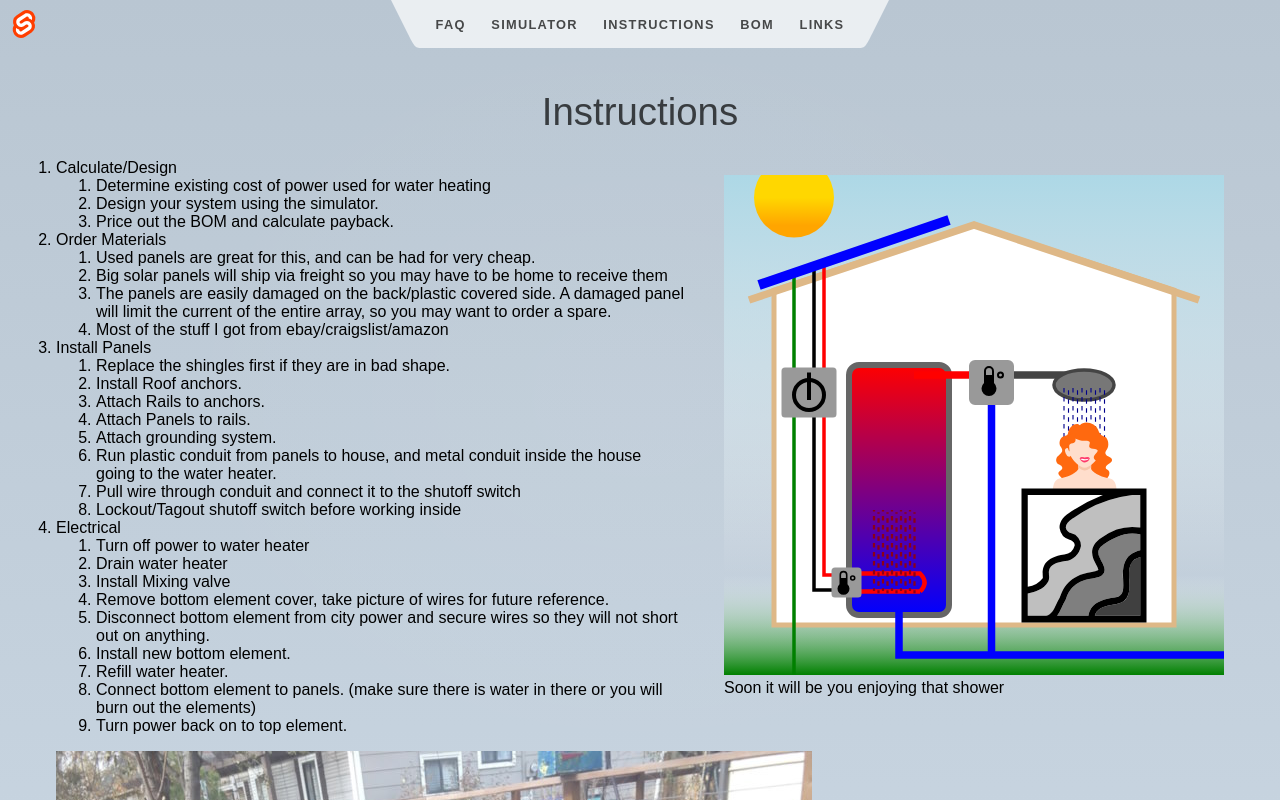
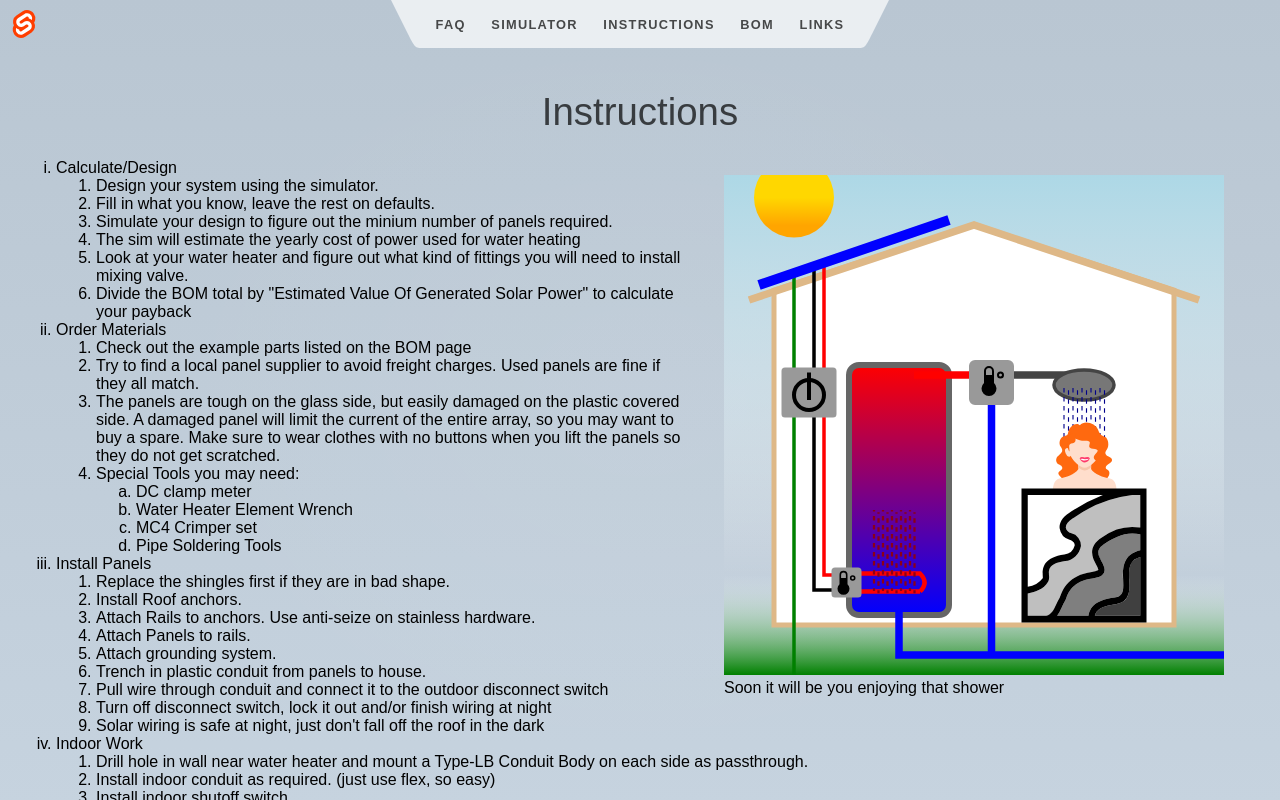
Before and after one commit to darrell-rg/solarcalc, a SvelteKit app: page /instructions in a window 1280 px wide. Shown: the top 800 px of the page. Built offline with nearby package versions, Linux system fonts and the light colour scheme.

Commit message:
improve instructions

```diff
--- a/src/routes/instructions/+page.svelte
+++ b/src/routes/instructions/+page.svelte
@@ -1,6 +1,5 @@
 <script>
-	import HousePic from "$lib/components/HousePic.svelte";
-
+	import HousePic from '$lib/components/HousePic.svelte';
 </script>
 
 <svelte:head>
@@ -14,44 +13,70 @@
 		<HousePic style="" />
 		<figcaption>Soon it will be you enjoying that shower</figcaption>
 	</figure>
-	<ol>
+	<ol type="i">
 		<li>
 			Calculate/Design
 			<ol>
-				<li>Determine existing cost of power used for water heating</li>
 				<li>Design your system using the simulator.</li>
-				<li>Price out the BOM and calculate payback.</li>
+				<li>Fill in what you know, leave the rest on defaults.</li>
+				<li>Simulate your design to figure out the minium number of panels required.</li>
+				<li>The sim will estimate the yearly cost of power used for water heating</li>
+				<li>
+					Look at your water heater and figure out what kind of fittings you will need to install
+					mixing valve.
+				</li>
+				<li>
+					Divide the BOM total by "Estimated Value Of Generated Solar Power" to calculate your
+					payback
+				</li>
 			</ol>
 		</li>
 		<li>Order Materials</li>
 		<ol>
-			<li>Used panels are great for this, and can be had for very cheap.</li>
-			<li>Big solar panels will ship via freight so you may have to be home to receive them</li>
+			<li>Check out the example parts listed on the BOM page</li>
 			<li>
-				The panels are easily damaged on the back/plastic covered side. A damaged panel will limit
-				the current of the entire array, so you may want to order a spare.
+				Try to find a local panel supplier to avoid freight charges. Used panels are fine if they
+				all match.
 			</li>
-			<li>Most of the stuff I got from ebay/craigslist/amazon</li>
+			<li>
+				The panels are tough on the glass side, but easily damaged on the plastic covered side. A
+				damaged panel will limit the current of the entire array, so you may want to buy a spare.
+				Make sure to wear clothes with no buttons when you lift the panels so they do not get
+				scratched.
+			</li>
+			<li>
+				Special Tools you may need:
+				<ol type="a">
+					<li>DC clamp meter</li>
+					<li>Water Heater Element Wrench</li>
+					<li>MC4 Crimper set</li>
+					<li>Pipe Soldering Tools</li>
+				</ol>
+			</li>
 		</ol>
 		<li>
 			Install Panels
 			<ol>
 				<li>Replace the shingles first if they are in bad shape.</li>
 				<li>Install Roof anchors.</li>
-				<li>Attach Rails to anchors.</li>
+				<li>Attach Rails to anchors. Use anti-seize on stainless hardware.</li>
 				<li>Attach Panels to rails.</li>
 				<li>Attach grounding system.</li>
-				<li>
-					Run plastic conduit from panels to house, and metal conduit inside the house going to the
-					water heater.
-				</li>
-				<li>Pull wire through conduit and connect it to the shutoff switch</li>
-				<li>Lockout/Tagout shutoff switch before working inside</li>
+				<li>Trench in plastic conduit from panels to house.</li>
+				<li>Pull wire through conduit and connect it to the outdoor disconnect switch</li>
+				<li>Turn off disconnect switch, lock it out and/or finish wiring at night</li>
+				<li>Solar wiring is safe at night, just don't fall off the roof in the dark</li>
 			</ol>
 		</li>
-		<li>Electrical</li>
+		<li>Indoor Work</li>
 		<ol>
-			<li>Turn off power to water heater</li>
+			<li>
+				Drill hole in wall near water heater and mount a Type-LB Conduit Body on each side as
+				passthrough.
+			</li>
+			<li>Install indoor conduit as required. (just use flex, so easy)</li>
+			<li>Install indoor shutoff switch.</li>
+			<li>Turn off power and cold water supply to water heater</li>
 			<li>Drain water heater</li>
 			<li>Install Mixing valve</li>
 			<li>Remove bottom element cover, take picture of wires for future reference.</li>
@@ -59,13 +84,21 @@
 				Disconnect bottom element from city power and secure wires so they will not short out on
 				anything.
 			</li>
-			<li>Install new bottom element.</li>
+			<li>Install new bottom element (if needed).</li>
+			<li>Measure resistance of element and write it on water heater for future reference</li>
 			<li>Refill water heater.</li>
 			<li>
-				Connect bottom element to panels. (make sure there is water in there or you will burn out
-				the elements)
+				Connect bottom element to indoor shutoff. (make sure there is water in there or you will
+				burn out the elements)
 			</li>
-			<li>Turn power back on to top element.</li>
+			<li>Finish wiring and button up what you can</li>
+			<li>Wait for daytime to Turn solar power switches on, Check for smoke.</li>
+			<li>
+				You can safely measure current with a DC clamp Meter. Only clamp one wire or else they will
+				cancel out.
+			</li>
+			<li>P = I<sup>2</sup>R</li>
+			<li>Turn city power back on to top element.</li>
 		</ol>
 	</ol>
 
```
Also changed, not shown: src/routes/+page.svelte (+8 -2 lines), 1 other file (tests, documents, lock files or other folders).
